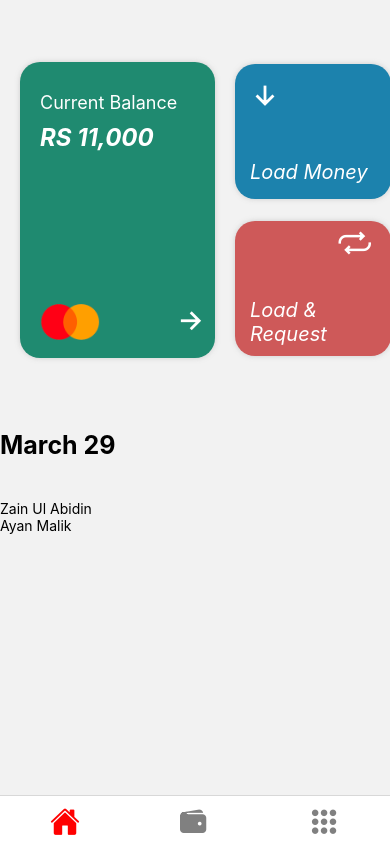
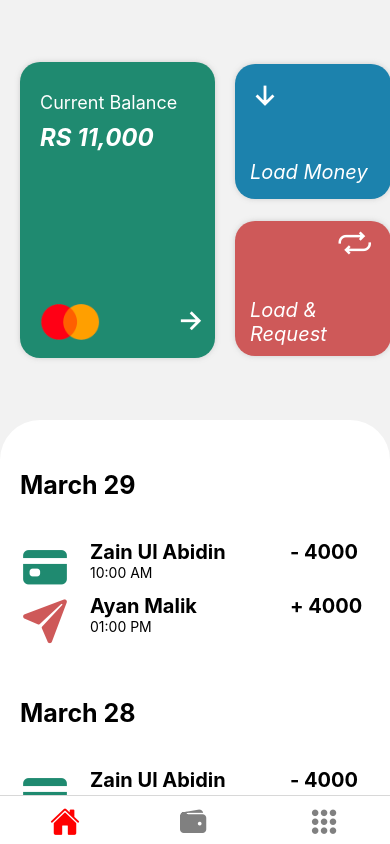
Before and after one commit to zainansar41/sadapayclone, a React Native app: screen /Tab in a window 390 px wide. Built offline with nearby package versions, Linux system fonts and the light colour scheme.

Commit message:
working on modal

```diff
--- /dev/null
+++ b/Components/Payment.js
@@ -0,0 +1,50 @@
+import { View, Text, StyleSheet, Modal, Dimensions, TouchableOpacity } from 'react-native'
+import React from 'react'
+
+export default function Payment() {
+
+    const [modalVisible, setModalVisible] = React.useState(false);
+    const handleVisible = () => {
+        setModalVisible(true)
+    }
+    return (
+        <Modal
+            animationType='slide'
+            transparent={true}
+            visible={modalVisible}
+            onRequestClose={handleVisible }
+        >
+            <View style={styles.modal}>
+                <View style={styles.modal_content}>
+                    <Text style={styles.modal_text}>Hello World!</Text>
+                    <TouchableOpacity onPress={handleVisible}>
+                        <Text>Hide Modal</Text>
+                    </TouchableOpacity>
+                </View>
+            </View>
+
+        </Modal>
+    )
+}
+
+const styles = new StyleSheet.create({
+    modal: {
+        flex: 1,
+        justifyContent: 'center',
+        alignItems: 'center',
+        backgroundColor: 'rgba(0,0,0,0.5)'
+    },
+    modal_content: {
+        backgroundColor: '#fff',
+        width: Dimensions.get('window').width * 0.8,
+        height: Dimensions.get('window').height * 0.5,
+        borderRadius: 20,
+        justifyContent: 'center',
+        alignItems: 'center'
+    },
+    modal_text: {
+        fontSize: 20,
+        fontWeight: '700'
+
+    }
+})
--- /dev/null
+++ b/Components/TransactionDiv.js
@@ -0,0 +1,43 @@
+import { View, Text, StyleSheet } from 'react-native'
+import React from 'react'
+
+import Ionicons from 'react-native-vector-icons/Ionicons';
+
+export default function TransactionDiv({ item }) {
+    return (
+        <View style={styles.item_div}>
+            {item.status ==='send'?<Ionicons name='card' size={50} color={'#1F8A70'}/>:<Ionicons name='paper-plane' size={50} color={'#CE5959'}/>}
+            <View style={styles.middle_div}>
+                <Text style={styles.item_name}>{item.name}</Text>
+                <Text>{item.time}</Text>
+            </View>
+            <View>
+                <Text style={styles.item_amount}>{item.status ==='send'?`- ${item.amount}`:`+ ${item.amount}`}</Text>
+            </View>
+        </View>
+    )
+}
+
+const styles = new StyleSheet.create({
+    item_div: {
+        backgroundColor: '#fff',
+        flexDirection: 'row',
+        gap:20,
+        // justifyContent:'space-between',
+    },
+    middle_div:{
+        width:220,
+    },
+    item_name:{
+        fontSize:20,
+        fontWeight:'700'
+    },
+    item_amount:{
+        alignSelf:'flex-end',
+        fontSize:20,
+        fontWeight:'700',
+        right:40
+    }
+
+
+})
--- a/Help/DataList.js
+++ b/Help/DataList.js
@@ -4,6 +4,23 @@ const DATA = [
         title: 'March 29',
         data: [{ key:1,name:"Zain Ul Abidin", time:'10:00 AM', status:'send', amount:'4000'},{key:2,name:"Ayan Malik", time:'01:00 PM', status:'recieve', amount:'4000'}]
 
+    }, {
+        id: 1,
+        title: 'March 28',
+        data: [{ key:1,name:"Zain Ul Abidin", time:'10:00 AM', status:'send', amount:'4000'},{key:2,name:"Ayan Malik", time:'01:00 PM', status:'recieve', amount:'4000'}]
+
+    }
+    , {
+        id: 1,
+        title: 'March 28',
+        data: [{ key:1,name:"Zain Ul Abidin", time:'10:00 AM', status:'send', amount:'4000'},{key:2,name:"Ayan Malik", time:'01:00 PM', status:'recieve', amount:'4000'}]
+
+    }
+    , {
+        id: 1,
+        title: 'March 28',
+        data: [{ key:1,name:"Zain Ul Abidin", time:'10:00 AM', status:'send', amount:'4000'},{key:2,name:"Ayan Malik", time:'01:00 PM', status:'recieve', amount:'4000'}]
+
     }
 ]
 
--- a/Screens/Home.js
+++ b/Screens/Home.js
@@ -7,13 +7,15 @@ import Ionicons from 'react-native-vector-icons/Ionicons';
 import BalanceDiv from '../Components/BalanceDiv';
 import Loadmoney from '../Components/Loadmoney';
 import Request from '../Components/Request';
+import TransactionDiv from '../Components/TransactionDiv';
 
 import DATA from '../Help/DataList';
 
 
+
 export default function Home() {
     return (
-        <View>
+        <ScrollView>
             <View style={styles.upper_div}>
                 <BalanceDiv />
                 <View style={styles.second_div}>
@@ -25,27 +27,18 @@ export default function Home() {
 
             <SectionList
                     sections={DATA}
-                    // horizontal
+
+                    style={styles.Trans_list}
                     renderSectionHeader={({ section: { title } }) => (
                         <Text style={{ fontWeight: 'bold', marginTop: 50, fontSize: 25, marginBottom: 40 }}>{title}</Text>
                     )}
                     keyExtractor={item => item.key}
                     renderItem={({ item }) =>
-                        // <TouchableOpacity style={[styles.card, { backgroundColor: pizzaclr[item.key] ? "red" : "lightgrey" }]} onPress={() => {
-                        //     setpizzaclr(prevState => {
-                        //         const newState = [...prevState];
-                        //         newState[item.key] = !newState[item.key];
-                        //         return newState;
-                        //     });
-                        // }}>
-                        //     <Text style={styles.card_text}>{item.title}</Text>
-
-                        // </TouchableOpacity>
-                        <Text>{item.name}</Text>
+                        <TransactionDiv item={item} />
                     }
                 />
 
-        </View>
+        </ScrollView>
     )
 }
 
@@ -66,5 +59,11 @@ const styles = StyleSheet.create({
         justifyContent: 'space-evenly',
         alignItems: 'center',
     },
-
+    Trans_list:{
+        backgroundColor:'#fff',
+        marginTop:40,
+        borderTopLeftRadius:40,
+        borderTopRightRadius:40,
+        paddingLeft:20,
+    }
 })
--- a/Tabbar.js
+++ b/Tabbar.js
@@ -7,6 +7,8 @@ import Home from './Screens/Home';
 import { Header } from 'react-native/Libraries/NewAppScreen';
 const Tab = createBottomTabNavigator();
 import Iocicons from 'react-native-vector-icons/Ionicons';
+
+import Payment from './Components/Payment';
 
 
 export default function Tabbar() {
@@ -29,7 +31,7 @@ export default function Tabbar() {
                 )
 
             }} />
-            <Tab.Screen name="payments" component={Home} options={{
+            <Tab.Screen name="payments" component={Payment} options={{
                 headerShown: false,
                 tabBarIcon: ({ focused }) => (
                     <View style={{
```
